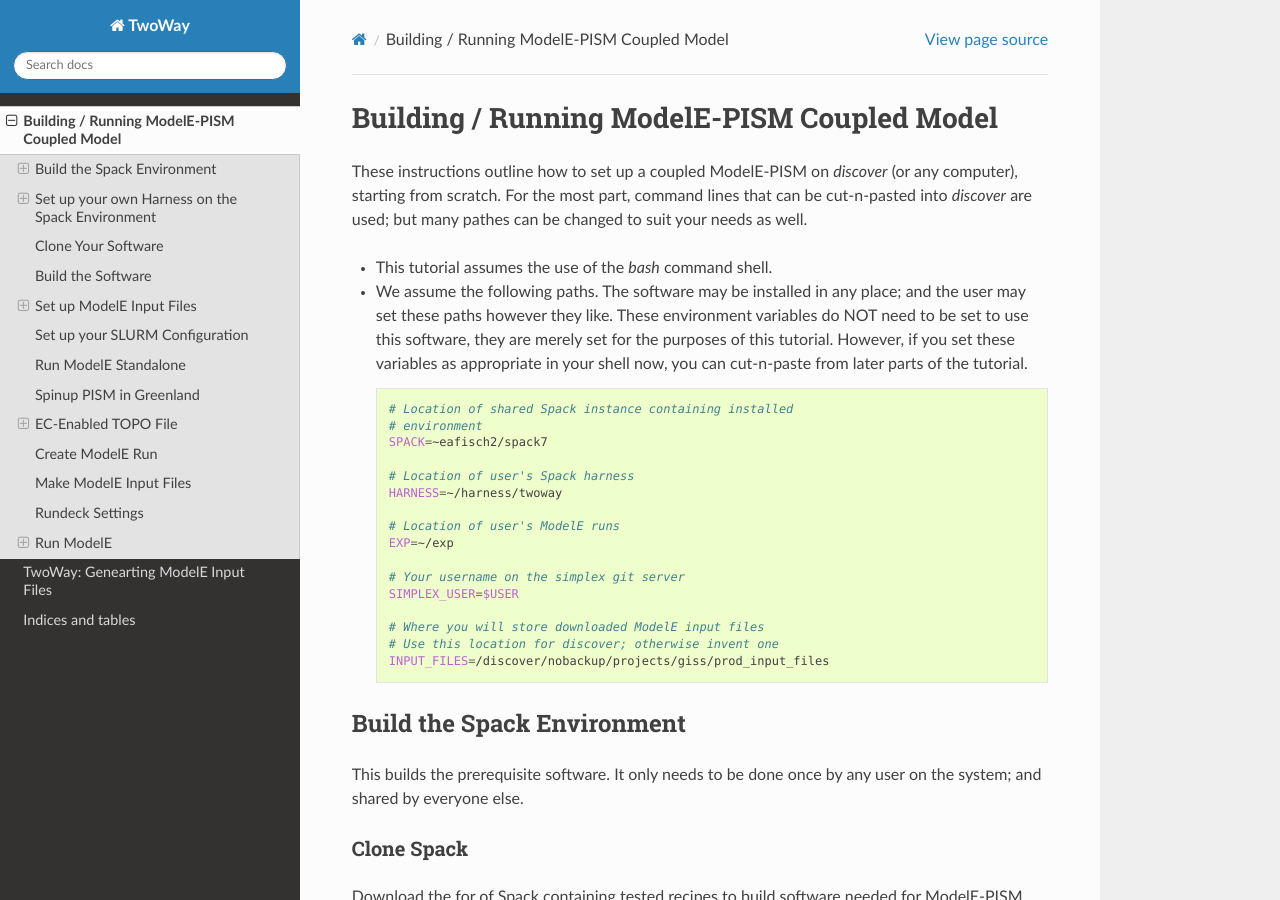
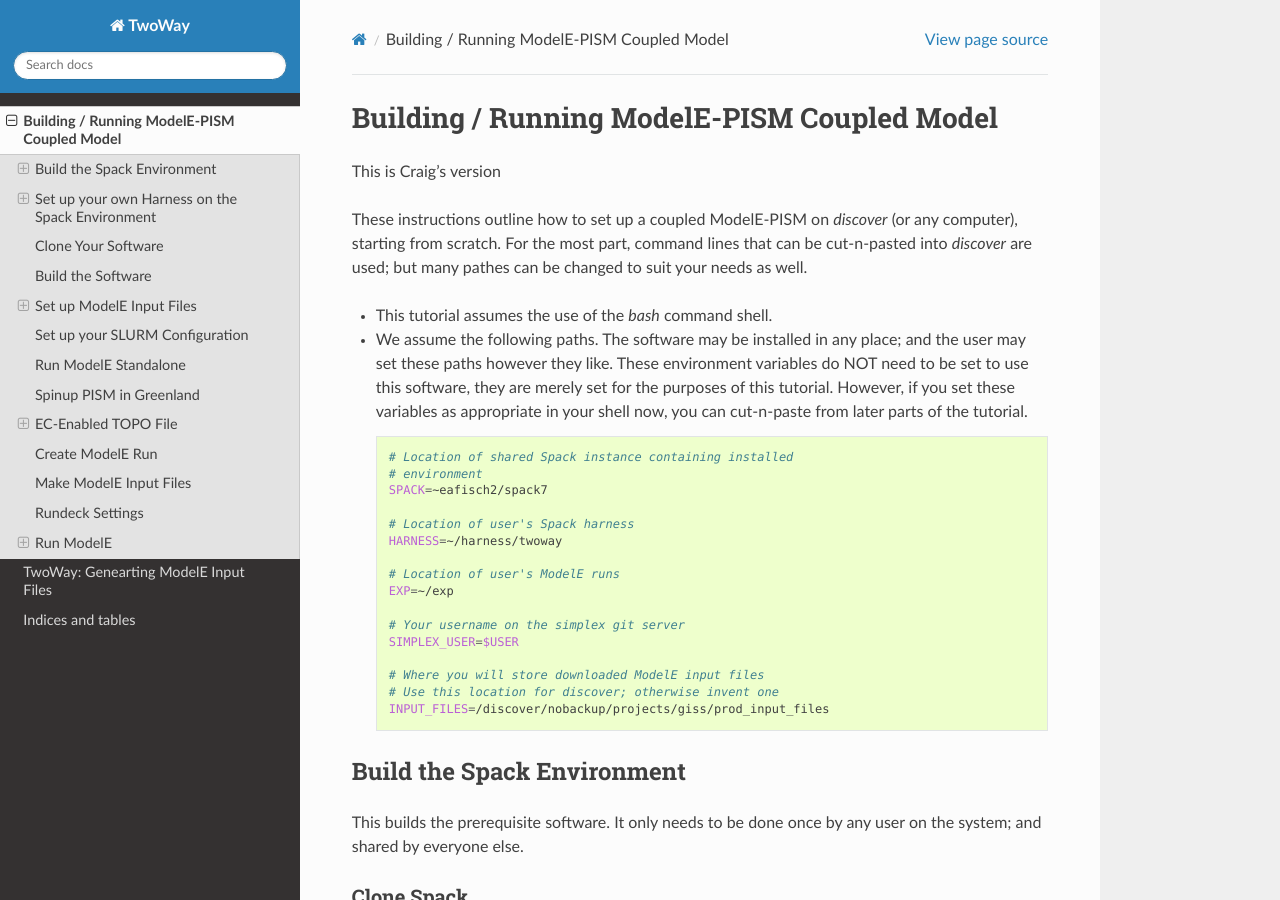
Before and after one commit to NASA-GISS/twoway, a Sphinx documentation site: the page built from sphinx/source/buildingrunning.rst, in a window 1280 px wide and 900 px high. Built offline with Sphinx 7.4.7 and the Read the Docs theme 2.0.0, drawn with Linux system fonts in a browser that asks for light colours.

Commit message:
Craig made changes

```diff
--- a/sphinx/source/buildingrunning.rst
+++ b/sphinx/source/buildingrunning.rst
@@ -2,6 +2,8 @@
 
 Building / Running ModelE-PISM Coupled Model
 ============================================
+
+This is Craig's version
 
 These instructions outline how to set up a coupled ModelE-PISM on
 *discover* (or any computer), starting from scratch.  For the most
```
